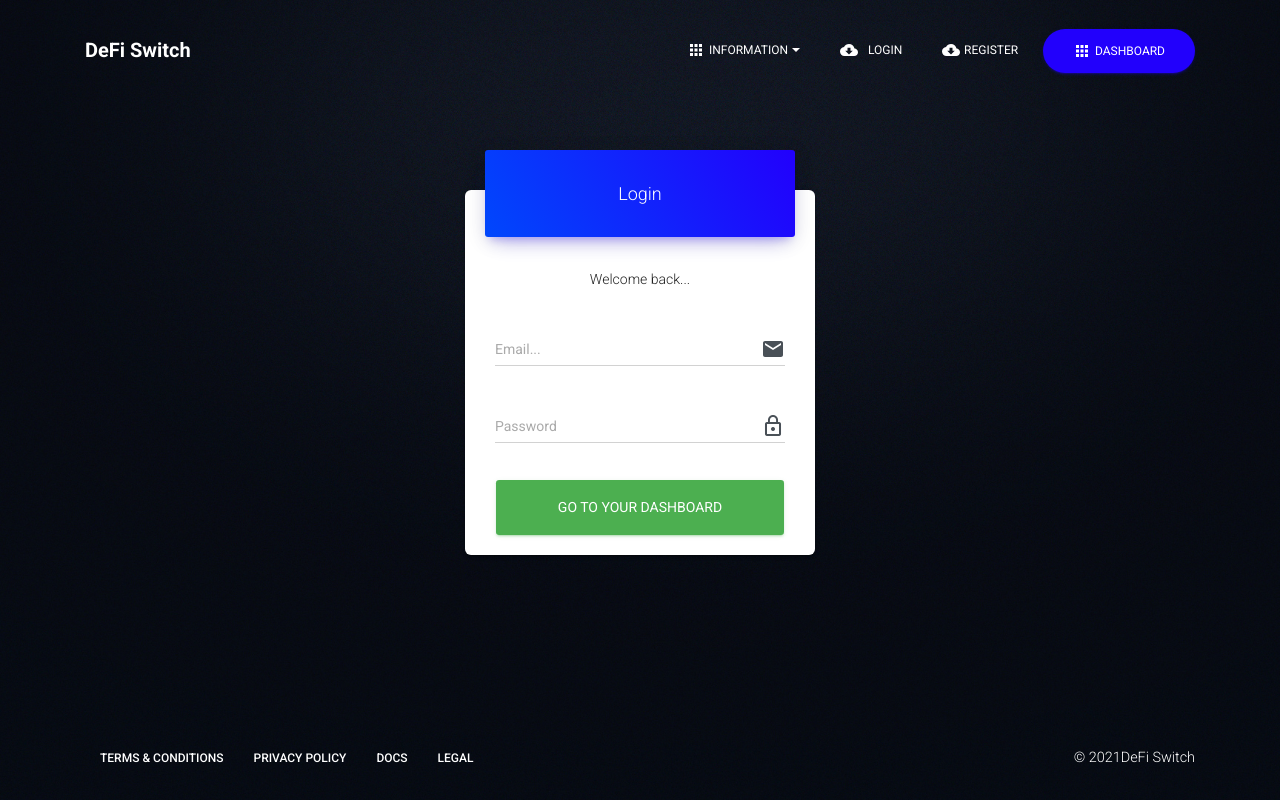
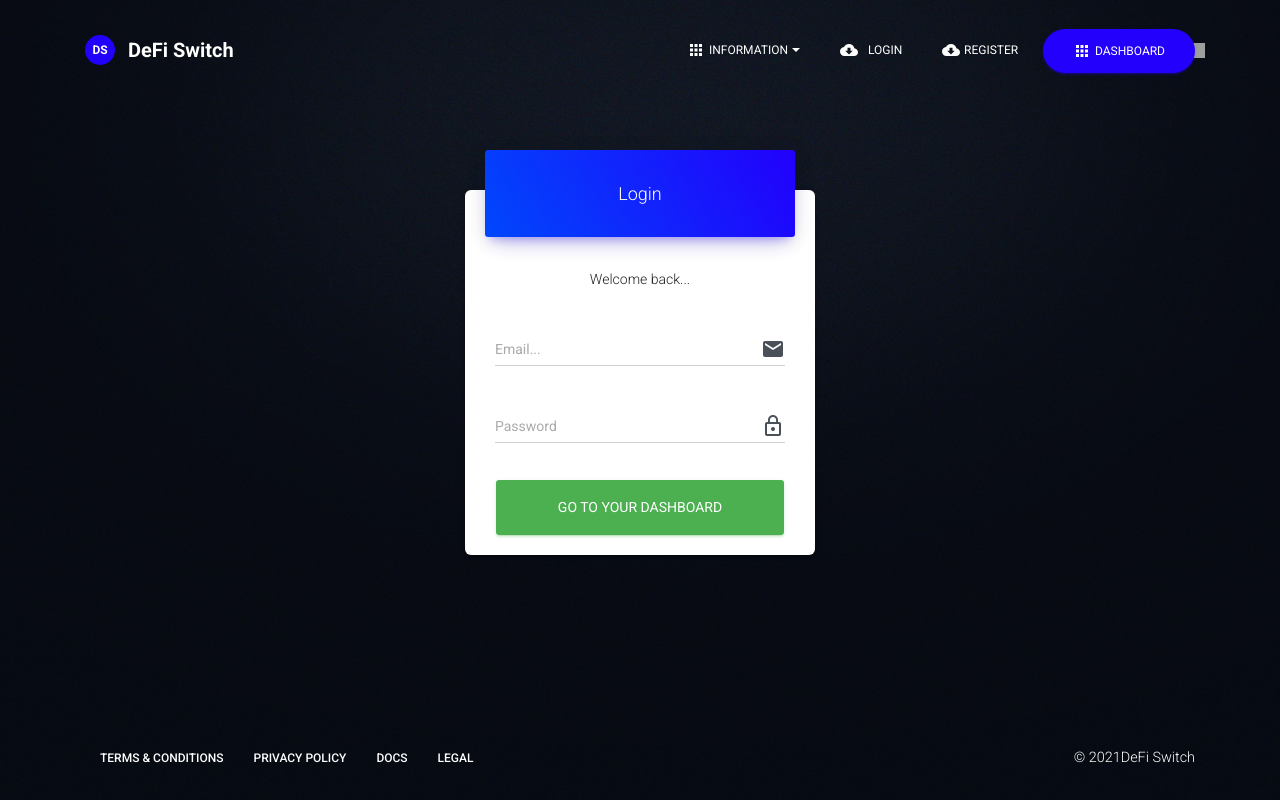
Before and after one commit to x33q/DeFi-Switch, a Next.js app: page /login in a window 1280 px wide. Built offline with nearby package versions, Linux system fonts and the light colour scheme; grey boxes are pictures that could not be loaded.

Commit message:
Home page clean up

```diff
--- a/components/Header/Header.js
+++ b/components/Header/Header.js
@@ -12,6 +12,7 @@ import IconButton from "@material-ui/core/IconButton";
 import Button from "@material-ui/core/Button";
 import Hidden from "@material-ui/core/Hidden";
 import Drawer from "@material-ui/core/Drawer";
+import Avatar from '@material-ui/core/Avatar';
 // @material-ui/icons
 import Menu from "@material-ui/icons/Menu";
 // core components
@@ -68,9 +69,12 @@ export default function Header(props) {
   );
   return (
     <AppBar className={appBarClasses}>
+
       <Toolbar className={classes.container}>
         {leftLinks !== undefined ? brandComponent : null}
+        <Avatar className={classes.avatar}>DS</Avatar>
         <div className={classes.flex}>
+          <img className={classes.ZALogo} alt="ZA" src="http://purecatamphetamine.github.io/country-flag-icons/3x2/ZA.svg"/>
           {leftLinks !== undefined ? (
             <Hidden smDown implementation="css">
               {leftLinks}
--- a/pages/dashboard.js
+++ b/pages/dashboard.js
@@ -154,8 +154,7 @@ const useStyles = makeStyles((theme) => ({
     borderRadius: '7px',
   },
   avatarLogo: {
-    backgroundImage: 'linear-gradient(to bottom, #232847 0%, #161a2f 100%)',
-    backgroundColor: 'rgba(0,0,0,0)',
+    backgroundColor: '#2101fc',
     color: '#FFF',
     height: '32px',
     width: '32px',
--- a/pages/landing.js
+++ b/pages/landing.js
@@ -47,7 +47,7 @@ export default function LandingPage(props) {
           <GridContainer spacing={0}>
             <GridItem sm={12} md={6}>
               <h1 className={classes.title}>Simple Rand Investing into Complex Decentralised Finance.</h1>
-              <h4>
+              <h4 className={classes.desc}>
                 Put your ZAR to work in the world of DeFi easily, no complicated wallets or risky transactions &amp; up to 10% APR with zero deposit fees.
                 <br /><br />
                 It’s as simple as a normal deposit with money you understand.
--- a/styles/jss/nextjs-material-kit/components/headerStyle.js
+++ b/styles/jss/nextjs-material-kit/components/headerStyle.js
@@ -161,6 +161,21 @@ const headerStyle = {
     paddingLeft: "0",
     ...transition,
   },
+  ZALogo: {
+    maxHeight: '15px',
+    position: 'absolute',
+    top: '18px',
+    right: '5px',
+  },
+  avatar: {
+    width: '30px',
+    height: '30px',
+    marginRight: '13px',
+    color: '#fff',
+    backgroundColor: '#2101fc',
+    fontWeight: '700',
+    fontSize: '12px',
+  },
 };
 
 export default headerStyle;
```
Also changed, not shown: styles/jss/nextjs-material-kit/pages/landingPage.js (+7 -2 lines).
